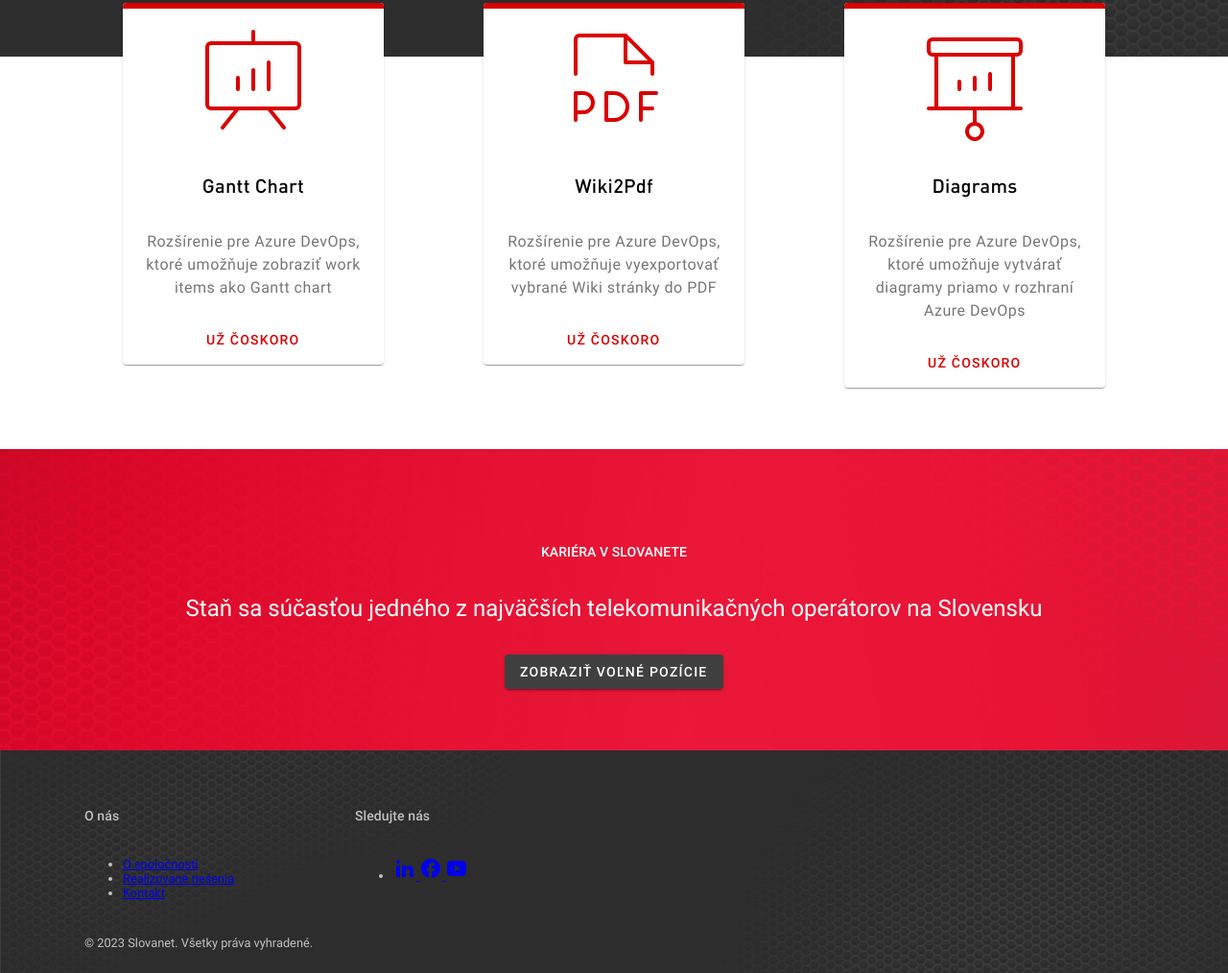
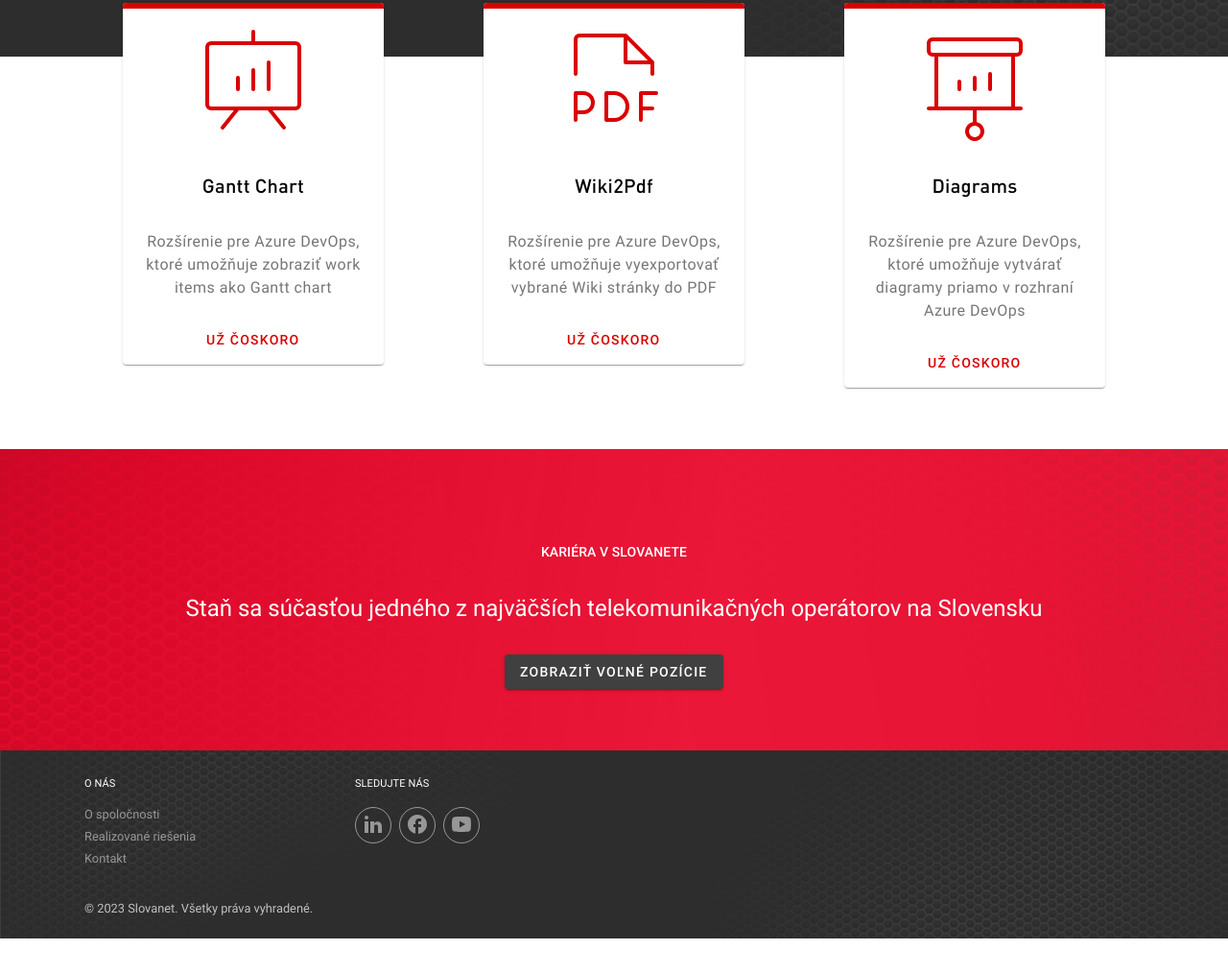
Before and after one commit to slovanet/slovanet.github.io, a website: page index.html in a window 1280 px wide. Shown: the part 428-1442 px from the top of the page at 96% size. After the commit the page ends 1406 px from the top, so only its background shows below. Drawn offline with Linux system fonts and the light colour scheme.

Commit message:
Update app.css

```diff
--- a/css/app.css
+++ b/css/app.css
@@ -64,6 +64,48 @@
     color: var(--mdc-theme-text-secondary-on-dark);
     min-height: auto;
     font-size: .8em;
+}
+
+.section--footer .mdc-typography--subtitle2 {
+    margin: 0;
+    text-transform: uppercase;
+    font-weight: 400;
+    font-size: 11px;
+    color: var(--mdc-theme-text-primary-on-dark);
+}
+
+.section--footer ul {
+    padding: 0;
+    list-style-type: none;
+}
+
+.section--footer li + li {
+    margin-top: 8px;
+}
+
+.section--footer a {
+    text-decoration: none;
+    transition: all .3s ease-out;
+    color: var(--mdc-theme-text-hint-on-dark);
+}
+
+.section--footer a:hover {
+    color: var(--mdc-theme-primary);
+}
+
+.link--social {
+    display: inline-block;
+    height: 36px;
+    width: 36px;
+    text-align: center;
+    line-height: 50px;
+    border: 1px solid var(--mdc-theme-text-hint-on-dark);
+    border-radius: 50%;
+    margin-right: 5px;
+}
+
+.link--social:hover {
+    border-color: var(--mdc-theme-primary);
 }
 
 .logo {
```
